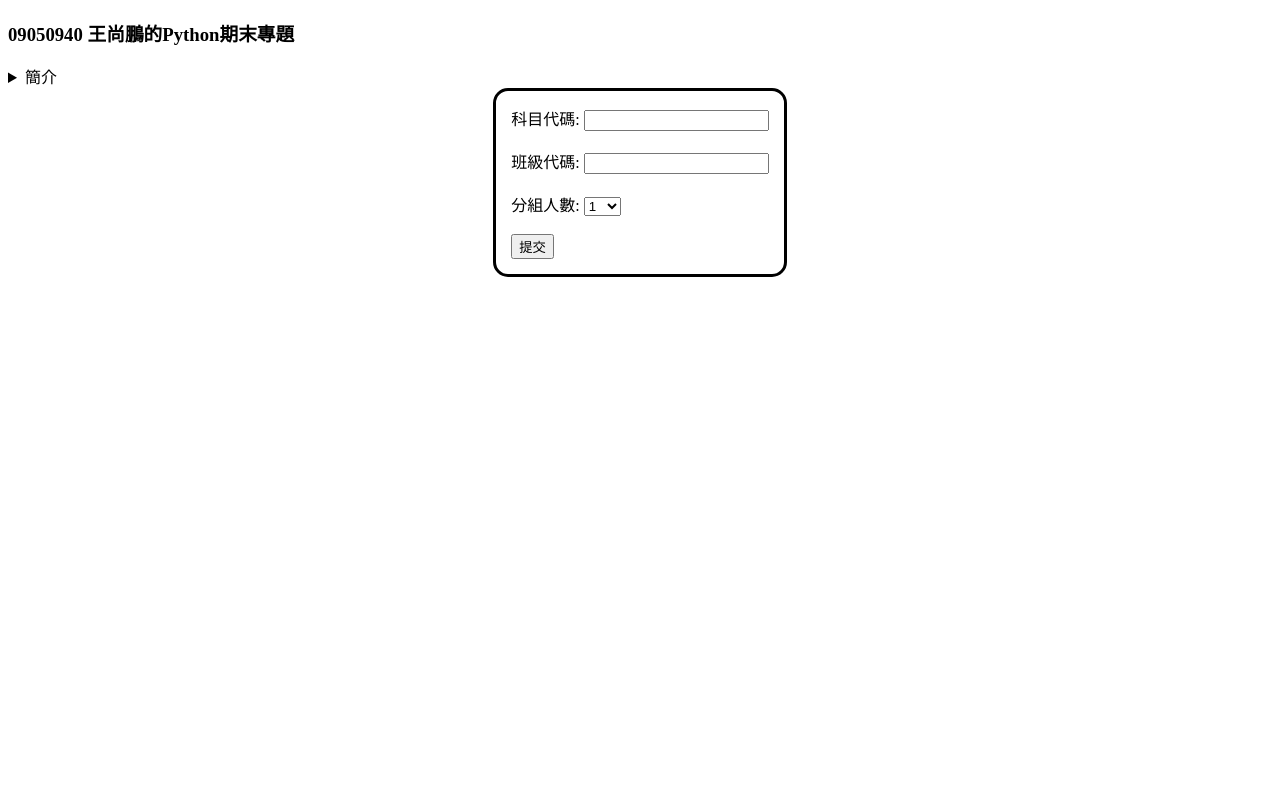
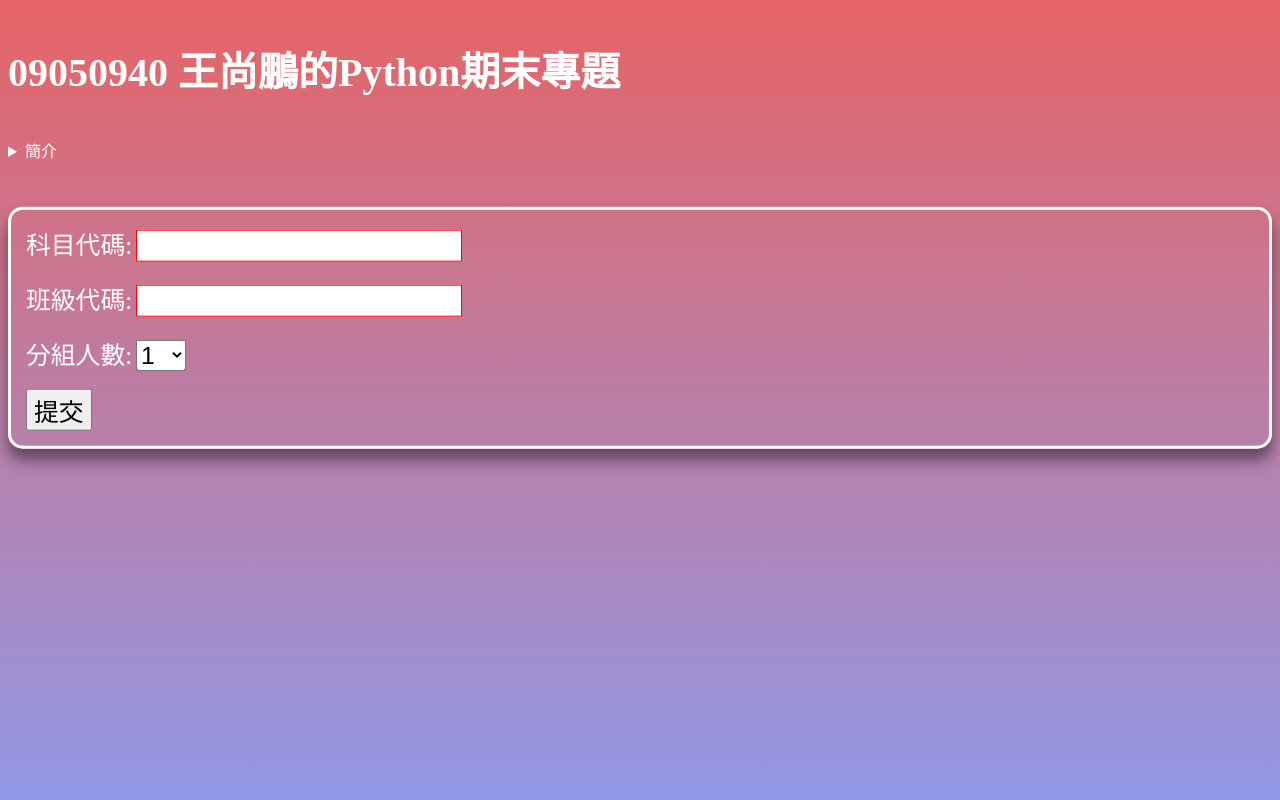
Before and after one commit to BryanSapo/MCUTeamBuilder, a Flask app: page / in a window 1280 px wide. Run offline with Flask 3, Linux system fonts and the light colour scheme.

Commit message:
update
this is an update of some css and some typo

```diff
--- a/app.py
+++ b/app.py
@@ -4,7 +4,7 @@ app = Flask(__name__)
 
 @app.get("/")
 def hello_world():
-    return render_template('index.html')
+    return render_template('index.html',stat='')
 @app.post("/group")
 def response():
     subjectCode=request.form.get('subjectCode')
@@ -12,6 +12,8 @@ def response():
     groupSize=int(request.form.get('groupSize'))
     print(subjectCode,classCode,groupSize)
     final_result=grouplib.webSearch(classCode,subjectCode,groupSize)
+    if len(final_result)<1:
+        return render_template('index.html',stat="找不到對應課程資訊")
     grouplib.logExcel(final_result)
     return send_file('./result.xlsx')
 
--- a/templates/index.html
+++ b/templates/index.html
@@ -4,23 +4,108 @@
 		<meta charset="UTF-8">
 		<title>Web</title>
 		<style>
+			@keyframes float {
+				0% {
+					margin:auto;
+					box-shadow: 0 5px 15px 0px rgba(0,0,0,0.6);
+					transform: translatey(0px);
+				}
+				50% {
+					margin:auto;
+					box-shadow: 0 25px 15px 0px rgba(0,0,0,0.2);
+					transform: translatey(-10px);
+				}
+				100% {
+					margin:auto;
+					box-shadow: 0 5px 15px 0px rgba(0,0,0,0.6);
+					transform: translatey(0px);
+				}
+			}
+			@keyframes err {
+				0% {
+
+					opacity: 1;
+				}
+				25% {
+
+					opacity: 0.75;
+				}
+				50% {
+
+					opacity: 0.5;
+
+				}
+				75% {
+
+					opacity: 0.25;
+				}
+				100% {
+					opacity: 0.0;
+				}
+			}
 			html{
-				user-select:none;
+				height: 100%;
+				margin: 0;
+				background-repeat: no-repeat;
+				background-attachment: fixed;
+				background: linear-gradient(#e66465, #9198e5);
+				color:white;
 			}
 			container{
 				width:100%%
 				text-align:center;
 				display:flex;
 			}
+
 			.form{
+				position:
 				margin:auto;
 				border:solid;
-				width:fit-content;
+				border-color:white;
+				width:70%	%;
 				padding:15px;
 				border-radius:15px;
+				animation:float 3s ease-in-out infinite;
 			}
 			.submit-btn, summary:hover{
 				cursor:pointer;
+			}
+			p,label,h1,h2,h3,sumarry{
+				user-select:none;
+			}
+			#selectable{
+				user-select:auto;
+			}
+			.inp:valid{
+				border:1px solid green;
+			}
+			.inp:invalid{
+				border:1px solid red;
+			}
+			.error{
+				width:fit-content;
+				hidden;
+				padding:1px;
+				color:black;
+				background-color:orange;
+				opacity: 0;
+				animation:err 2s ease-out 1;
+
+			}
+			h2{
+				font-size: 3rem;
+			}
+			h3{
+				font-size: 2.5rem;
+			}
+			label,input,select{
+				font-size: 1.55rem;
+			}
+			p{
+				font-size: 1rem;
+			}
+			details{
+				margin-bottom:3rem;
 			}
 		</style>
 	</head>
@@ -29,18 +114,21 @@
 			<h3>09050940 王尚鵬的Python期末專題</h3>
 			<details>
 				<summary>簡介</summary>
-				<p>這是一個使用Python透過ps4爬取銘傳大學學生資訊並依照人數要求自動分組的Flask Web App</p>
-			<p>This is a web application that uses Flask for its backend. It is capable of crawling information about students and automatically dividing them into several groups.</p>
+				<p>這是一個使用Python透過bs4爬取銘傳大學學生資訊並依照人數要求自動分組的Flask Web App</p>
+				<p>This is a web application that uses Flask for its backend. It is capable of crawling information about students and automatically dividing them into several groups.</p>
+				<p>你可以使用以下資訊來進行測試</p>
+				<p id='selectable'>科目代號: 05244, 班級代號:05352</p>
 			  </details>
 
 		</div>
+
 		<div class="container">
 			<form action="/group" method="post" class="form">
 				<label for="subjectCode">科目代碼:</label>
-				<input type="text" id="subjectCode" name="subjectCode"><br><br>
+				<input class="inp" type="tel" id="subjectCode" name="subjectCode" pattern="[0-9]{5}" required><br><br>
 
 				<label for="classCode">班級代碼:</label>
-				<input type="text" id="classCode" name="classCode"><br><br>
+				<input class="inp" type="tel" id="classCode" name="classCode" pattern="[0-9]{5}" required><br><br>
 
 				<label for="groupSize">分組人數:</label>
 				<select id="groupSize" name="groupSize">
@@ -59,5 +147,6 @@
 				<input class="submit-btn" type="submit" value="提交">
 			</form>
 		</div>
+		<h2 class='error'>{{ stat }}</h2>
 	</body>
 </html>
```
Also changed, not shown: 1 other file.
